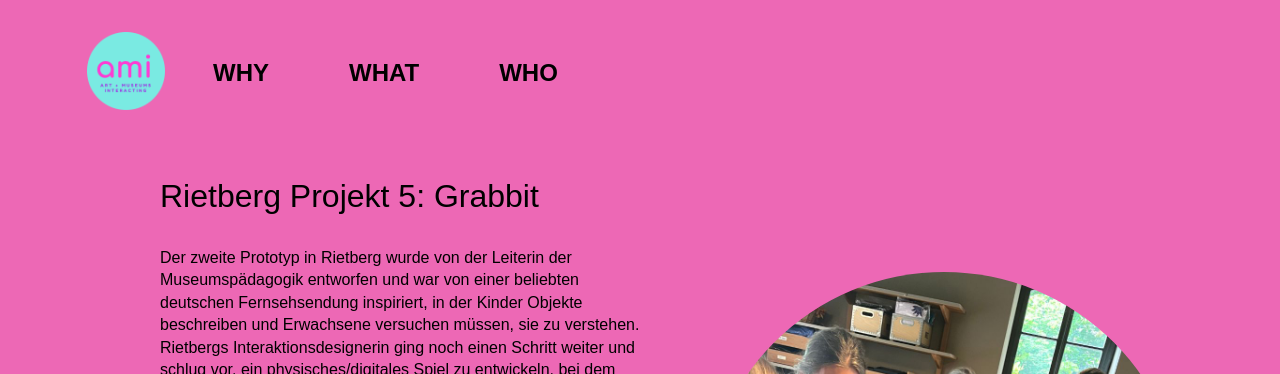
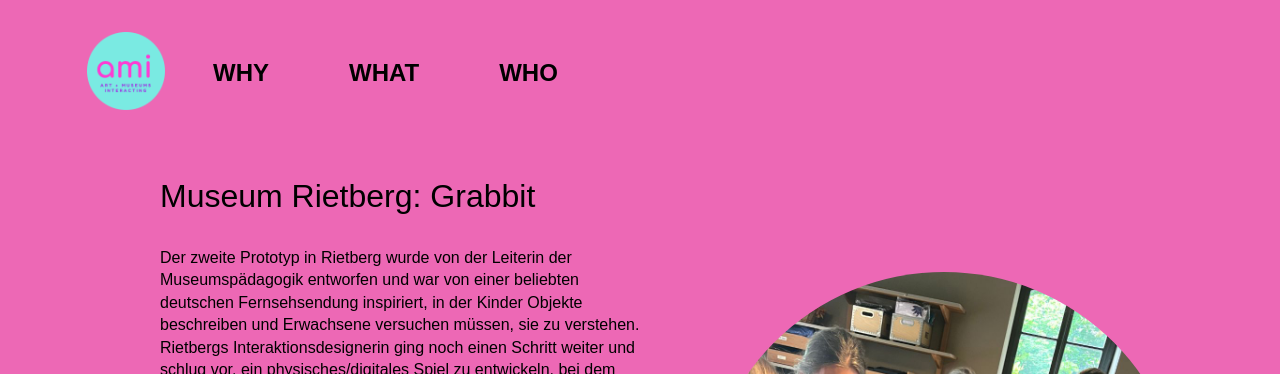
Before and after one commit to FableVision/ami-website, a Jekyll site: the page built from _projects/2023-01-04-grabbit.md, in a window 1280 px wide. Shown: the top 374 px of the page. Built offline with Jekyll 4.4.1, drawn with Linux system fonts in a browser that asks for light colours.

Commit message:
Update 2023-01-04-grabbit.md

```diff
--- a/_projects/2023-01-04-grabbit.md
+++ b/_projects/2023-01-04-grabbit.md
@@ -1,5 +1,5 @@
 ---
-title: "Rietberg Projekt 5: Grabbit"
+title: "Museum Rietberg: Grabbit"
 year: 2023
 lang: en
 assets_folder: 'rietberg-projekt-5-grabbit'
```
